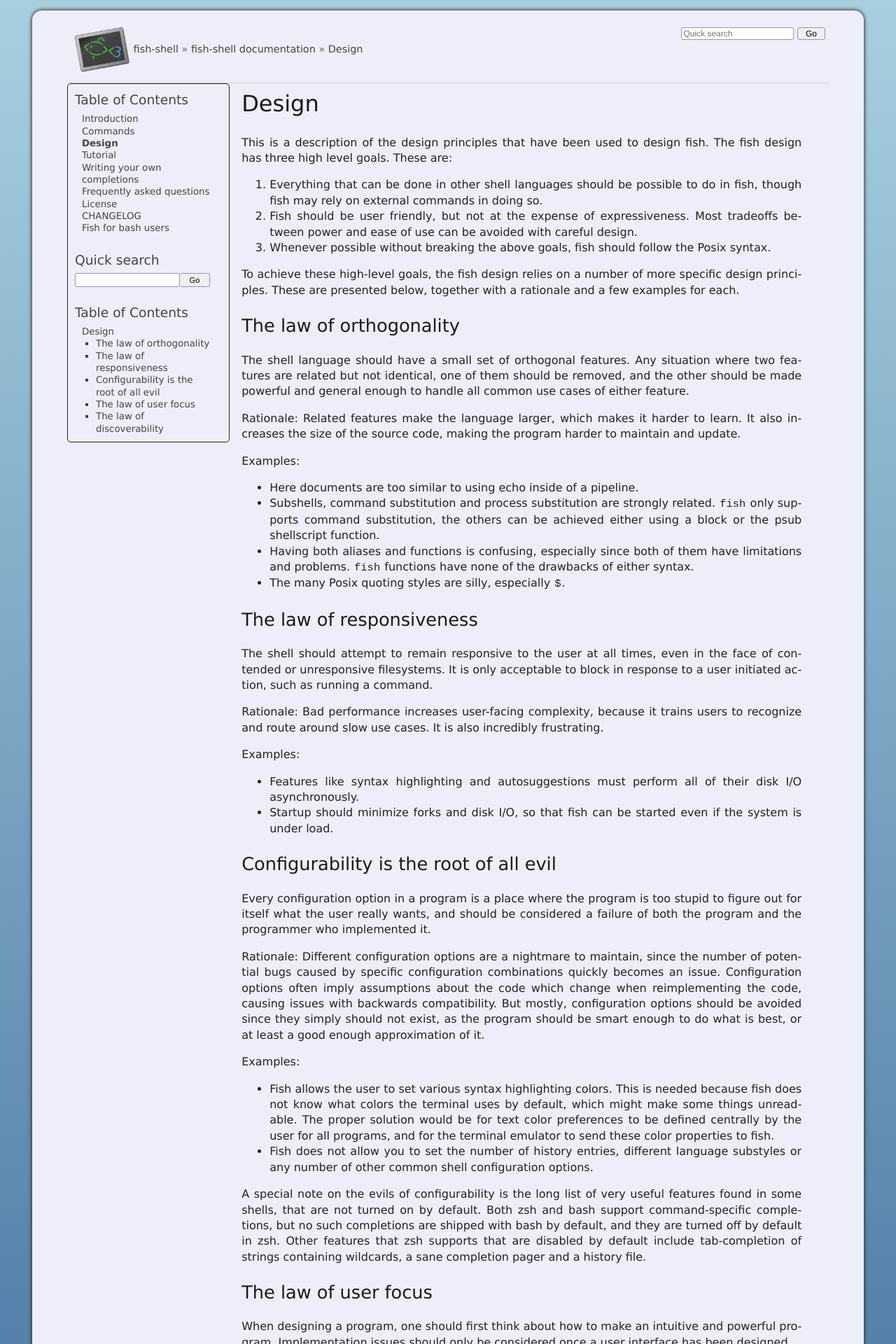
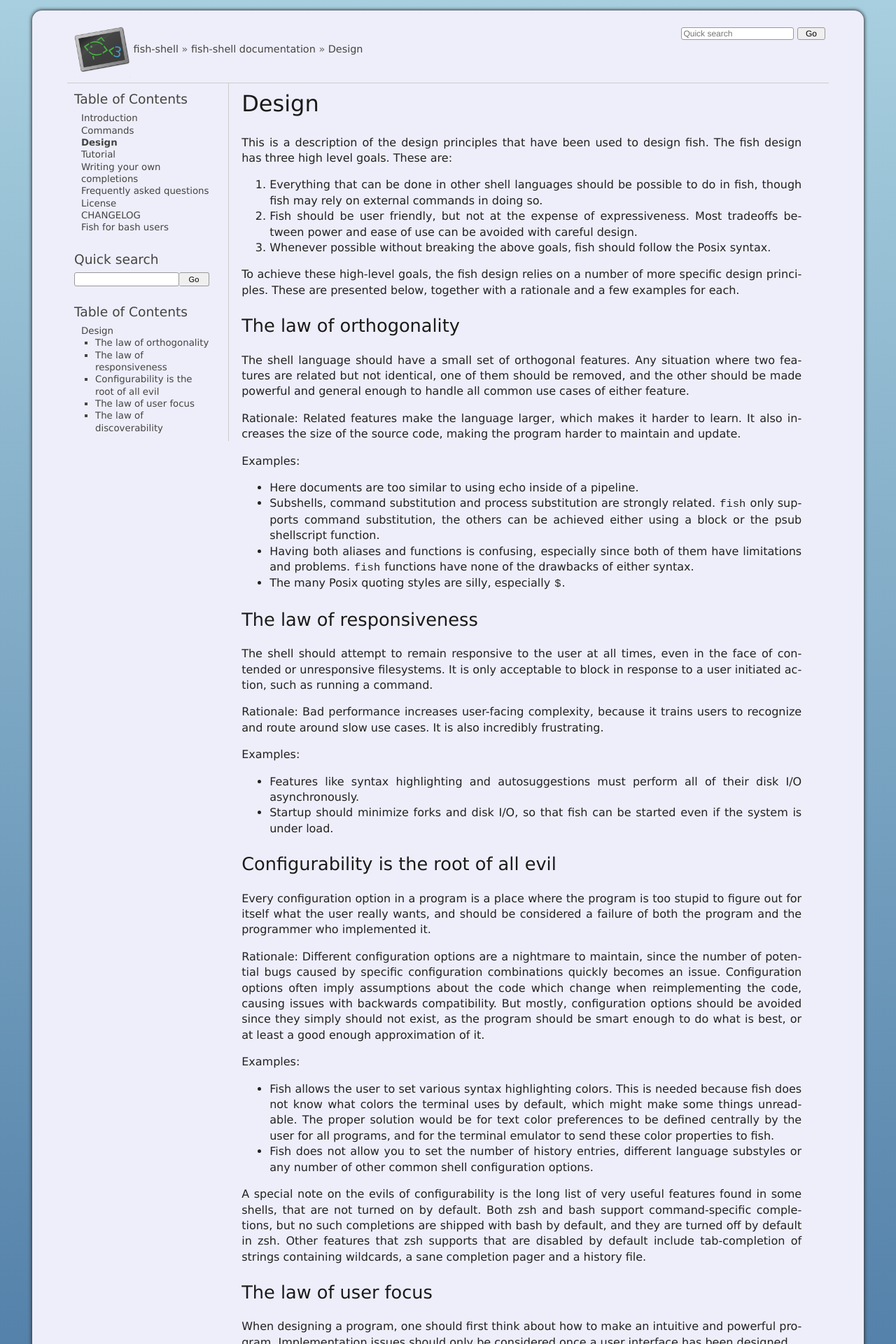
Before and after one commit to andreiborisov/dash-fish, a Sphinx documentation site: the page built from source/design.rst, in a window 1280 px wide. Shown: the top 1920 px of the page at 70% size. Built offline with Sphinx 7.4.7, drawn with Linux system fonts in a browser that asks for light colours; the version number could not be read and is left out.

Commit message:
docs/theme: Make sidebar border less intrusive
Only on the right, much lighter, no radius

```diff
--- a/source/python_docs_theme/static/pydoctheme.css
+++ b/source/python_docs_theme/static/pydoctheme.css
@@ -59,8 +59,8 @@
 
 div.sphinxsidebar {
     background-color: #eeeefa;
-    border: 1px solid;
-    border-radius: 5px;
+    border-right: 1px solid #ccc;
+    border-radius: 0px;
     line-height: 130%;
     font-size: smaller;
     overflow: auto;
```
